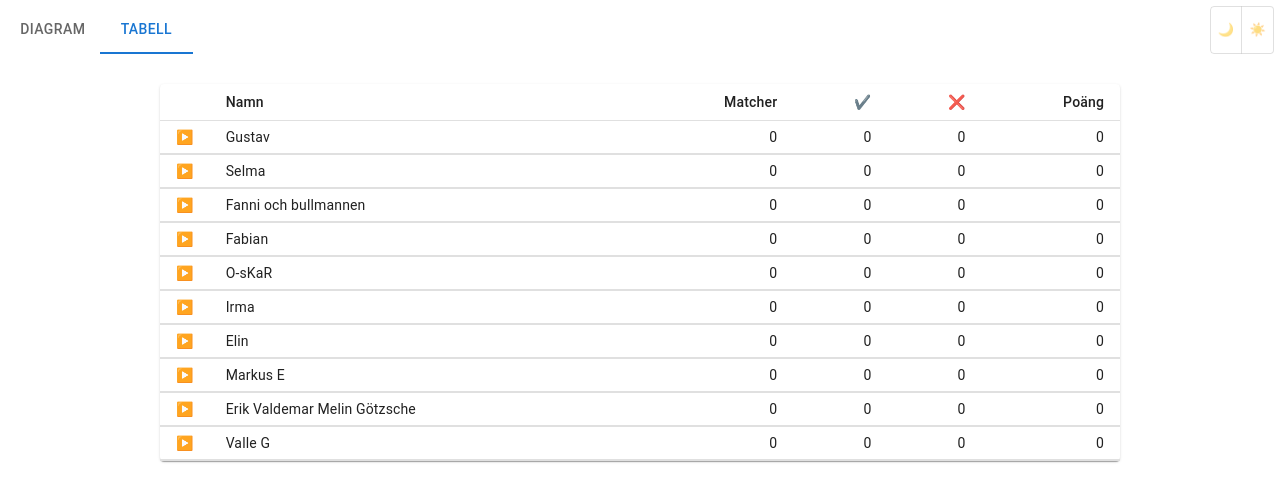
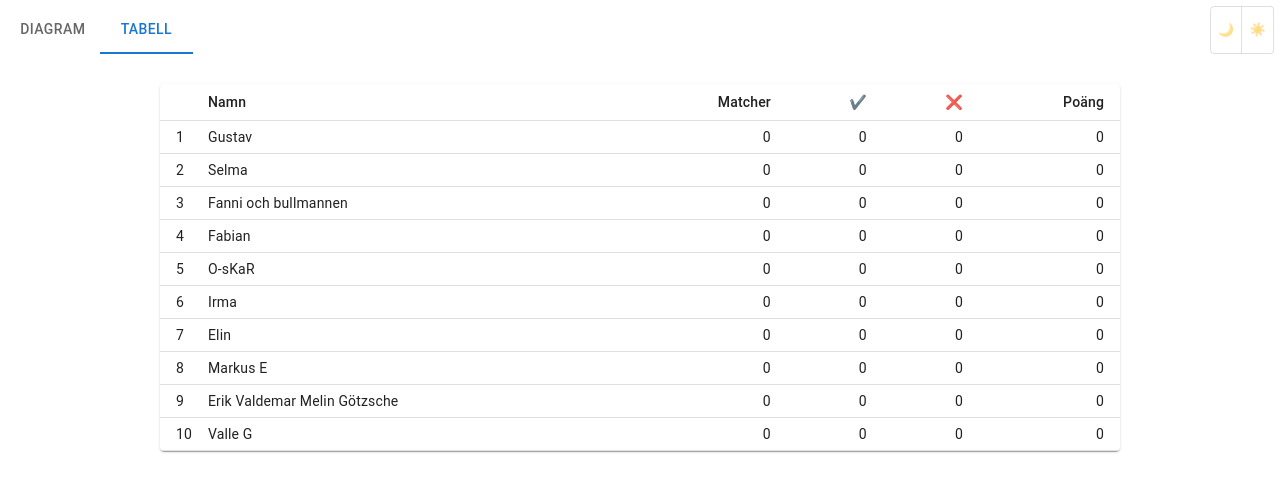
Before and after one commit to g-lowen/spela-pa-sparet, a React (Create React App) app: page / in a window 1280 px wide. Both pictures are taken after a click on the tab "TABELL". Shown: the top 502 px of the page. Built offline with nearby package versions, Linux system fonts and the light colour scheme.

Commit message:
replace collapsable table with dialog

```diff
--- a/src/components/DataTable.tsx
+++ b/src/components/DataTable.tsx
@@ -1,4 +1,12 @@
-import { Table, TableBody, TableCell, TableContainer, TableHead, TableRow, Paper } from "@mui/material";
+import {
+  Table,
+  TableBody,
+  TableCell,
+  TableContainer,
+  TableHead,
+  TableRow,
+  Paper,
+} from "@mui/material";
 import { GAMBLERS } from "../constants/gamblers";
 import { createRowData } from "./helpers/createRowData";
 import { Row } from "./Row";
@@ -30,7 +38,7 @@ export default function DataTable() {
           }),
         }}
       >
-        <Table aria-label="collapsible table" size="small">
+        <Table aria-label="table" size="small">
           <TableHead>
             <TableRow>
               <TableCell width="20" />
@@ -44,8 +52,8 @@ export default function DataTable() {
           <TableBody>
             {rows
               .sort((a, b) => b.points - a.points)
-              .map((row) => (
-                <Row key={row.name} row={row} />
+              .map((row, index) => (
+                <Row key={row.name} row={row} index={index} />
               ))}
           </TableBody>
         </Table>
--- /dev/null
+++ b/src/components/Dialog.tsx
@@ -0,0 +1,52 @@
+import Button from "@mui/material/Button";
+import MuiDialog from "@mui/material/Dialog";
+import AppBar from "@mui/material/AppBar";
+import Toolbar from "@mui/material/Toolbar";
+import Slide from "@mui/material/Slide";
+import { TransitionProps } from "@mui/material/transitions";
+import { forwardRef, type ReactElement, type Ref } from "react";
+import Box from "@mui/material/Box";
+
+interface DialogProps {
+  children: ReactElement;
+  open: boolean;
+  onClose: () => void;
+  playerName: string;
+}
+
+export default function Dialog({
+  children,
+  open,
+  onClose,
+  playerName,
+}: DialogProps) {
+  return (
+    <MuiDialog
+      fullScreen
+      open={open}
+      onClose={onClose}
+      slots={{
+        transition: Transition,
+      }}
+    >
+      <AppBar sx={{ position: "sticky" }}>
+        <Toolbar>
+          {playerName}s bets
+          <Button color="inherit" onClick={onClose} sx={{ marginLeft: "auto" }}>
+            Stäng
+          </Button>
+        </Toolbar>
+      </AppBar>
+      <Box sx={{ display: "flex", justifyContent: "center" }}>{children}</Box>
+    </MuiDialog>
+  );
+}
+
+const Transition = forwardRef(function Transition(
+  props: TransitionProps & {
+    children: ReactElement<unknown>;
+  },
+  ref: Ref<unknown>
+) {
+  return <Slide direction="up" ref={ref} {...props} />;
+});
--- a/src/components/Row.tsx
+++ b/src/components/Row.tsx
@@ -1,41 +1,41 @@
 import { useState } from "react";
 
-import { Table, TableBody, TableCell, TableHead, TableRow } from "@mui/material";
+import {
+  Table,
+  TableBody,
+  TableCell,
+  TableHead,
+  TableRow,
+} from "@mui/material";
 import { createRowData } from "./helpers/createRowData";
 import { CollapseRow } from "./CollapseRow";
-import { Collapse, Box, useMediaQuery } from "@mui/material";
+import { useMediaQuery } from "@mui/material";
+import Dialog from "./Dialog";
 
-export function Row(props: { row: ReturnType<typeof createRowData> }) {
-  const { row } = props;
+export function Row(props: {
+  row: ReturnType<typeof createRowData>;
+  index: number;
+}) {
+  const { row, index } = props;
   const isLargeScreen = useMediaQuery("(min-width:600px)");
   const [open, setOpen] = useState(false);
 
-  const handleClick = () => {
+  const handleOpen = () => {
     const selection = window.getSelection();
     if (selection?.type === "Range") {
       return;
     }
-    setOpen((prev) => !prev);
+    setOpen(true);
+  };
+
+  const handleClose = () => {
+    setOpen(false);
   };
 
   return (
     <>
-      <TableRow onClick={handleClick} sx={{ cursor: "pointer" }}>
-        <TableCell sx={{ maxWidth: "100px" }}>
-          <Box sx={{ display: "flex" }}>
-            <Box
-              sx={{
-                alignItems: "center",
-                display: "flex",
-                justifyContent: "center",
-                transform: open ? "rotate(90deg)" : "rotate(0deg)",
-                transition: "transform 0.3s ease-in-out"
-              }}
-            >
-              ▶️
-            </Box>
-          </Box>
-        </TableCell>
+      <TableRow onClick={handleOpen} sx={{ cursor: "pointer" }}>
+        <TableCell sx={{ maxWidth: "20px" }}>{index + 1}</TableCell>
         <TableCell component="th" scope="row">
           {row.name}
         </TableCell>
@@ -44,22 +44,17 @@ export function Row(props: { row: ReturnType<typeof createRowData> }) {
         <TableCell align="right">{row.losses}</TableCell>
         <TableCell align="right">{row.points}</TableCell>
       </TableRow>
-      <TableRow>
-        <TableCell
-          onClick={handleClick}
+      <Dialog open={open} onClose={handleClose} playerName={row.name}>
+        <Table
+          size="small"
+          aria-label="bets"
           sx={(theme) => ({
             backgroundColor: theme.palette.background.paper,
             ...theme.applyStyles("dark", {
-              backgroundColor: theme.palette.background.paper
+              backgroundColor: theme.palette.background.paper,
             }),
-            cursor: "pointer"
           })}
-          style={{ paddingBottom: 0, paddingTop: 0 }}
-          colSpan={6}
         >
-          <Collapse in={open} timeout="auto" unmountOnExit>
-            <Box sx={{ margin: "6px" }}>
-              <Table size="small" aria-label="bets">
           <TableHead>
             <TableRow>
               <TableCell>Avsnitt</TableCell>
@@ -69,14 +64,10 @@ export function Row(props: { row: ReturnType<typeof createRowData> }) {
                   <TableCell>Matchtyp</TableCell>
                 </>
               ) : null}
-                    <TableCell
-                      sx={{ textAlign: `${!isLargeScreen && "center"}` }}
-                    >
+              <TableCell sx={{ textAlign: `${!isLargeScreen && "center"}` }}>
                 1:a klass
               </TableCell>
-                    <TableCell
-                      sx={{ textAlign: `${!isLargeScreen && "center"}` }}
-                    >
+              <TableCell sx={{ textAlign: `${!isLargeScreen && "center"}` }}>
                 Dressinen
               </TableCell>
             </TableRow>
@@ -94,10 +85,7 @@ export function Row(props: { row: ReturnType<typeof createRowData> }) {
             })}
           </TableBody>
         </Table>
-            </Box>
-          </Collapse>
-        </TableCell>
-      </TableRow>
+      </Dialog>
     </>
   );
 }
```
Lines whose indentation alone changed are shown as unchanged.
